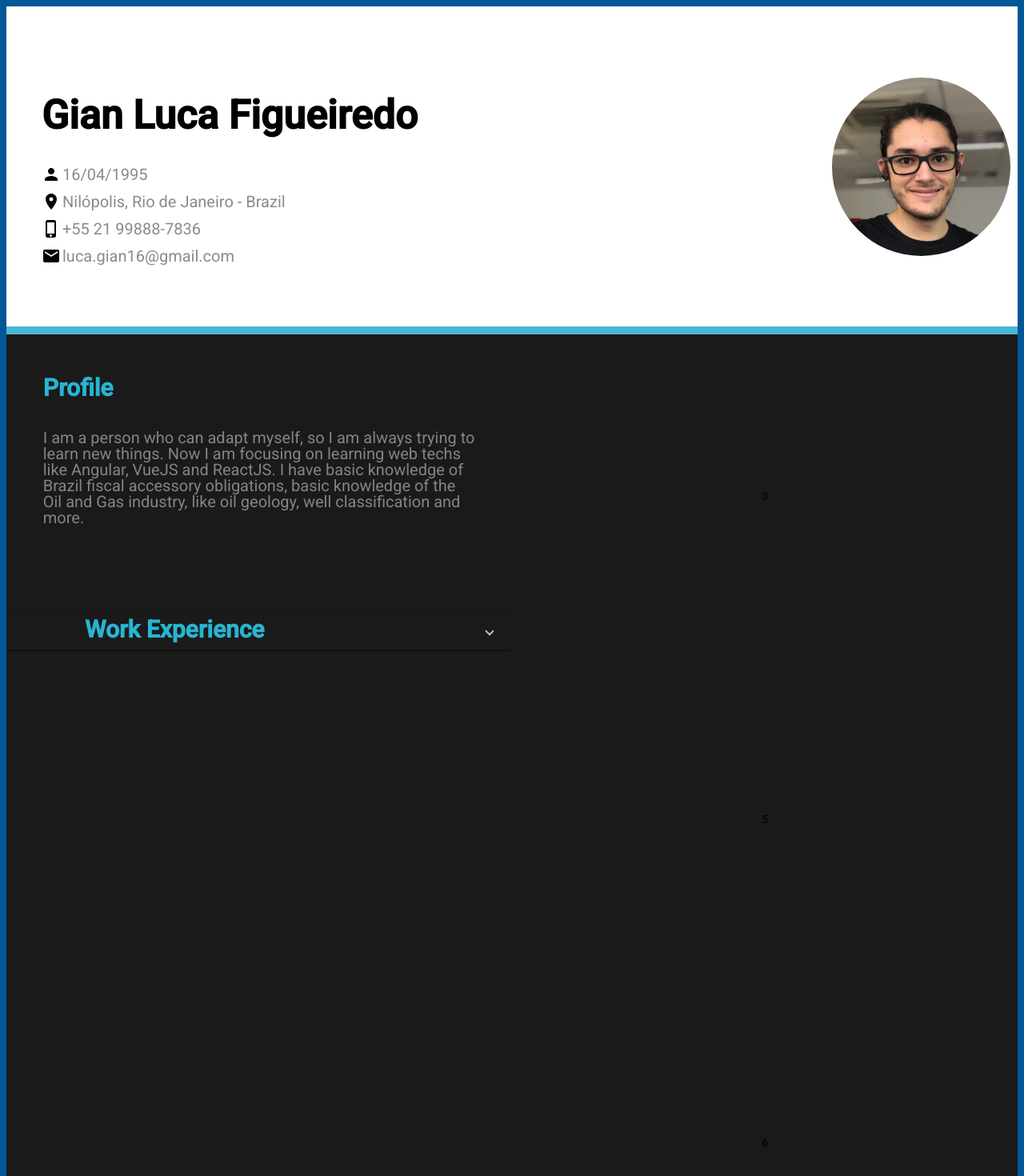
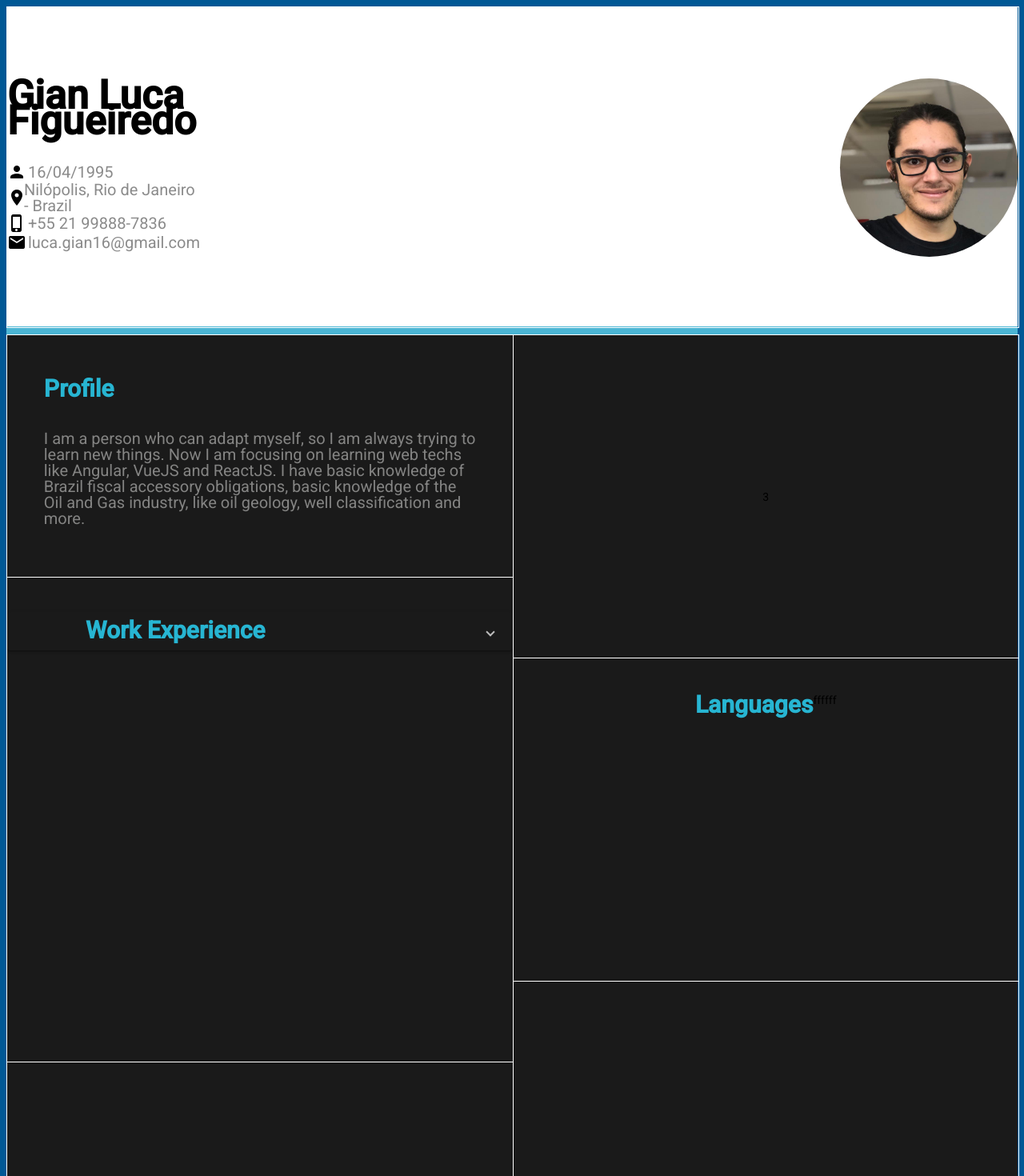
Before and after one commit to luca16s/luca16s.github.io, an Angular app: page / in a window 1280 px wide. Shown: the top 1470 px of the page at 80% size. Built offline with nearby package versions, Linux system fonts and the light colour scheme.

Commit message:
- Melhorar espaçamento do header

```diff
--- a/src/app/app.component.html
+++ b/src/app/app.component.html
@@ -8,26 +8,23 @@
   </div>
   <div class="content">
     <mat-grid-list cols="2" rowHeight="100px">
-      <mat-grid-tile rowspan="3" class="profile">
+      <mat-grid-tile rowspan="3">
         <app-profile></app-profile>
       </mat-grid-tile>
       <mat-grid-tile rowspan="4" >
         3
       </mat-grid-tile>
-      <mat-grid-tile rowspan="6" class="workExperience">
+      <mat-grid-tile rowspan="6">
         <app-work-experience></app-work-experience>
       </mat-grid-tile>
-      <mat-grid-tile rowspan="4" >
-        5
+      <mat-grid-tile rowspan="4">
+        <app-langs></app-langs>
       </mat-grid-tile>
-      <mat-grid-tile rowspan="4" >
+      <mat-grid-tile rowspan="5">
         6
       </mat-grid-tile>
-      <mat-grid-tile rowspan="4" >
+      <mat-grid-tile rowspan="4">
         7
-      </mat-grid-tile>
-      <mat-grid-tile colspan="2" rowspan="4" >
-        8
       </mat-grid-tile>
     </mat-grid-list>
   </div>
--- a/src/app/app.component.scss
+++ b/src/app/app.component.scss
@@ -1,6 +1,6 @@
 .container {
-  width: 1468px;
-  height: 2077px;
+  width: 100%;
+  height: 100%;
 }
 
 .header {
@@ -12,3 +12,7 @@
 .content {
   background-color: #1A1A1A;
 }
+
+mat-grid-tile {
+  border: #FFFFFF 1px solid;
+}
--- a/src/app/app.module.ts
+++ b/src/app/app.module.ts
@@ -7,6 +7,7 @@ import { BrowserAnimationsModule } from '@angular/platform-browser/animations';
 import { HeaderComponent } from './components/header/header.component';
 import { WorkExperienceComponent } from './components/work-experience/work-experience.component';
 import { ProfileComponent } from './components/profile/profile.component';
+import { LangsComponent } from './components/langs/langs.component';
 
 import { MatToolbarModule } from '@angular/material/toolbar';
 import { MatIconModule } from '@angular/material/icon';
@@ -22,7 +23,8 @@ import { MatButtonModule } from '@angular/material/button';
     AppComponent,
       HeaderComponent,
       WorkExperienceComponent,
-      ProfileComponent
+      ProfileComponent,
+      LangsComponent
    ],
   imports: [
     BrowserModule,
--- a/src/app/components/header/header.component.scss
+++ b/src/app/components/header/header.component.scss
@@ -5,7 +5,6 @@ span {
   font-size: 20px;
   font-weight: normal;
   color: #8B8B8B;
-  margin-top: 10px;
 }
 
 mat-icon {
@@ -27,28 +26,23 @@ h1 {
 }
 
 .contentContainer {
-  width: 938px;
   display: flex;
   align-items: flex-start;
-  justify-content: first baseline;
+  justify-content: center;
   flex-direction: column;
-  margin-left: 100px;
-  margin-top: 120px;
+  margin-right: 800px;
 }
 
 .fotoContainer {
-  width: 308px;
-  height: 400px;
   display: flex;
   align-items: center;
-  margin-right: 30px;
+  justify-content: center;
 }
 
 #foto {
   width: 223px;
   height: 223px;
   border-radius: 55%;
-  margin-left: 50px;
   background:url('../../../assets/img/me.jpg') center top;
   background-size: cover;
 }
--- /dev/null
+++ b/src/app/components/langs/langs.component.html
@@ -0,0 +1,10 @@
+<div>
+  <div class="content">
+    <h1>
+      Languages
+    </h1>
+    <p>
+      ffffff
+    </p>
+  </div>
+</div>
--- /dev/null
+++ b/src/app/components/langs/langs.component.scss
@@ -0,0 +1,18 @@
+div {
+  height:40vh;
+  display: flex;
+}
+
+.content {
+  display: flex;
+  justify-content: inherit;
+  align-items: flex-start;
+}
+
+h1 {
+  text-decoration: solid;
+  text-transform: capitalize;
+  font-weight: bold;
+  font-size: 30px;
+  color: #27B5D2;
+}
--- /dev/null
+++ b/src/app/components/langs/langs.component.ts
@@ -0,0 +1,39 @@
+import { Component, OnInit } from '@angular/core';
+
+export interface Languages {
+  name: string;
+  level: string;
+  progress: number;
+}
+
+@Component({
+  selector: 'app-langs',
+  templateUrl: './langs.component.html',
+  styleUrls: ['./langs.component.scss']
+})
+export class LangsComponent implements OnInit {
+
+  constructor() { }
+
+  ngOnInit() {
+  }
+
+  Langs: Languages[] = [
+    {
+      name: 'Portuguese',
+      level: 'Native',
+      progress: 100,
+    },
+    {
+      name: 'English',
+      level: 'B1',
+      progress: 70,
+    },
+    {
+      name: 'French',
+      level: 'A1',
+      progress: 10,
+    }
+  ]
+
+}
```
Also changed, not shown: 1 other file (tests, documents, lock files or other folders).
